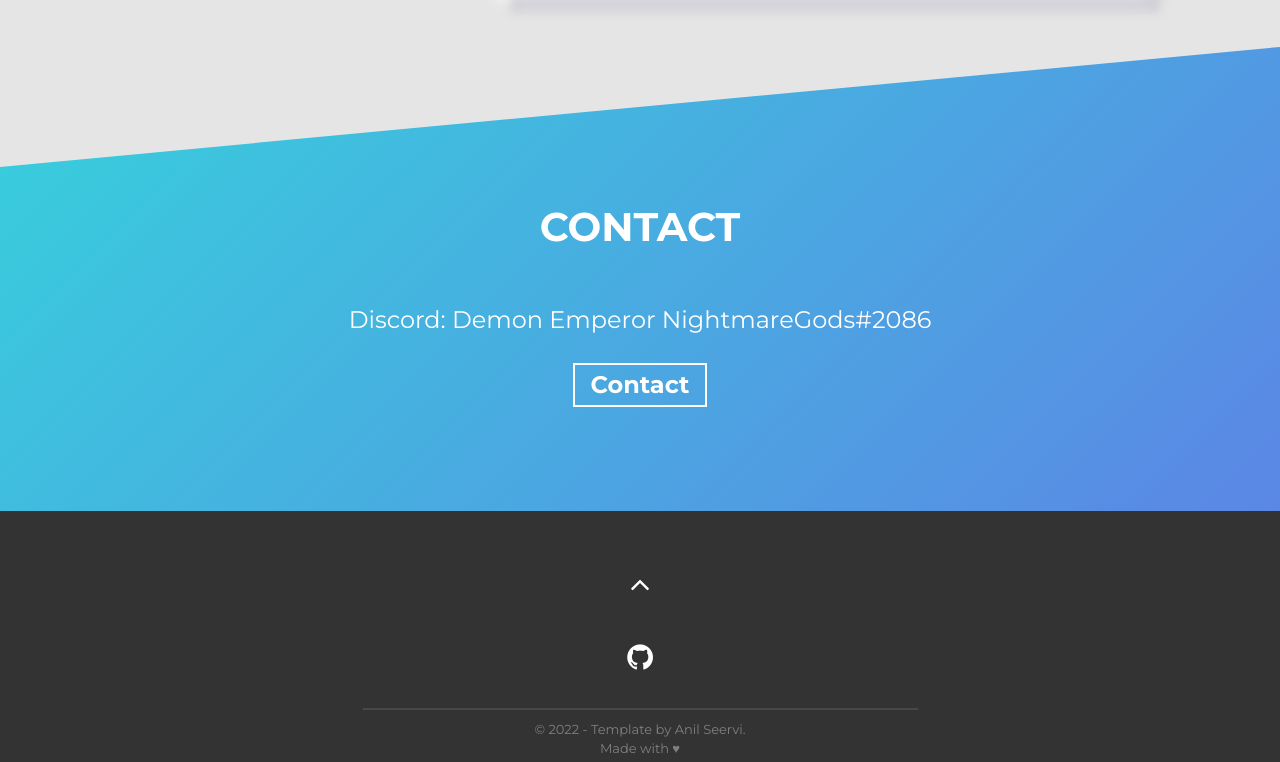
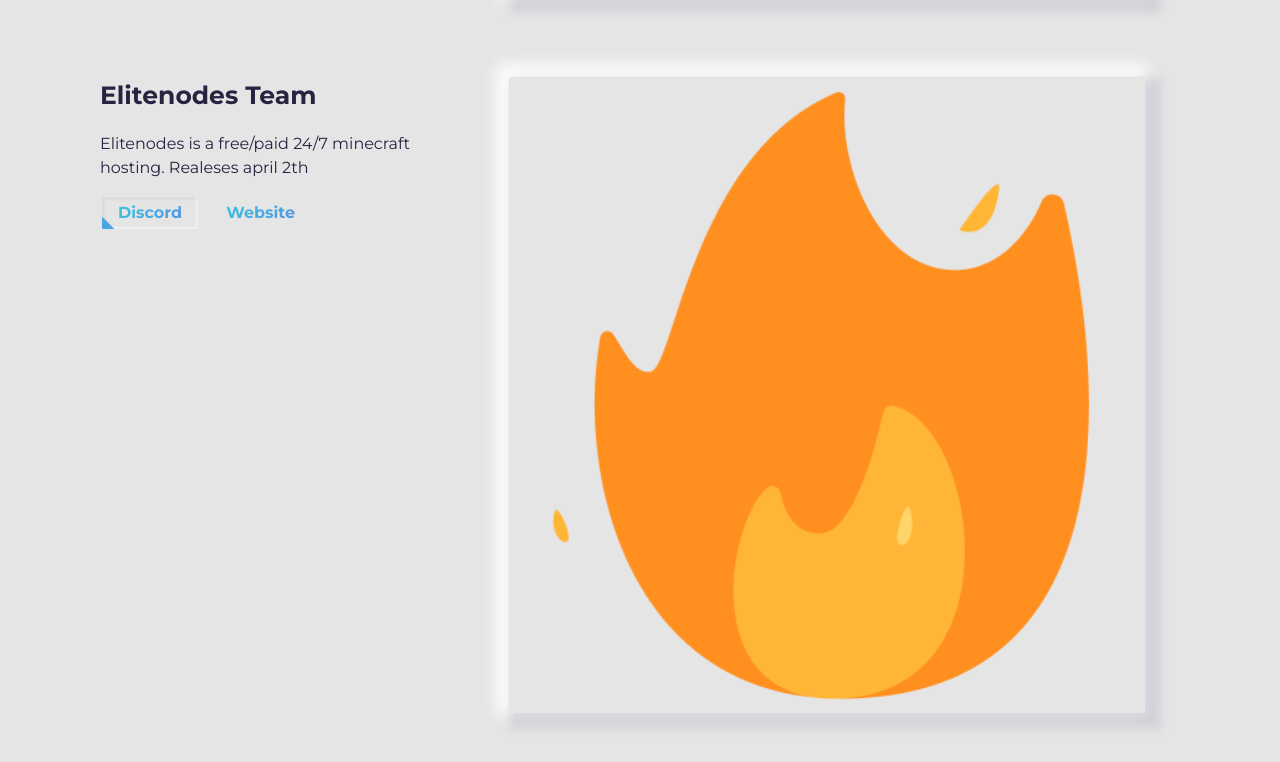
Before and after one commit to Nightmaregodss/portfolio, a plain HTML site: page index.html in a window 1280 px wide. Shown: the part 1865-2627 px from the top of the page. Drawn offline with Linux system fonts and the light colour scheme.

Commit message:
Update index.html

```diff
--- a/index.html
+++ b/index.html
@@ -25,7 +25,7 @@ Have fun creating your portfolio on this template!!! -->
     <meta name="description" content="Nightmaregods aka Demon | Developer" />
 
     <!-- Add a your png Logo to the assets folder and change the href attr accordingly  -->
-    <link rel="icon" type="image/png" href="./assets/devfolio-logo.png" />
+    <link rel="icon" type="image/png" href="./assets/profile.png" />
 
     <!-- Add your primary-theme color for the value of content -->
     <meta name="theme-color" content="#36d1dc" />
@@ -125,9 +125,9 @@ Have fun creating your portfolio on this template!!! -->
           </div>
           <div class="about-wrapper__info">
             <p class="about-wrapper__info-text">
-              Hello, I am a 13 year old buy and a Student & Developer. I am currently learning next.js.
+              Hello, I am a 13 year old boy and a Student & Developer. I am currently learning c++.
               I am a full stack Developer.
-              better about me soon
+              better about me soon as i am lazy to make. if you like to be my manager contact me using demon@dtnodes.cf or using discord Demon Emperor NightmareGods#2086
             </p>
             <span class="about-wrapper__cta">
               <a href="#" class="cta-btn cta-btn--resume">View Resume</a>
@@ -142,7 +142,7 @@ Have fun creating your portfolio on this template!!! -->
     <section id="projects">
       <div class="container">
         <div class="project-wrapper">
-          <h2 class="section-title dark-blue-text">Projects</h2>
+          <h2 class="section-title dark-blue-text">Projects And Positions</h2>
 
           <!-- Each .row is a project -->
           <article class="row">
@@ -177,6 +177,39 @@ Have fun creating your portfolio on this template!!! -->
               </a>
             </div>
           </article>
+
+        <article class="row">
+            <div class="project-wrapper__text">
+              <h3 class="project-wrapper__text-title">Elitenodes Team</h3>
+              <p class="project-wrapper__text-info">
+                Elitenodes is a free/paid 24/7 minecraft hosting. Realeses april 2th
+              </p>
+              <div class="project-wrapper__text-btns">
+                <a
+                  href="https://discord.gg/ScUzKDSn5p"
+                  target="_blank"
+                  rel="noopener noreferrer"
+                  class="cta-btn cta-btn--hero cta-btn--projects"
+                  >Discord</a
+                >
+                <a href="https://elitenodes.site" target="_blank" class="cta-btn text-color-main"
+                  >Website</a
+                >
+              </div>
+            </div>
+
+            <div class="project-wrapper__image">
+              <a href="#" target="_blank" rel="noopener noreferrer">
+                <div class="thumbnail rounded">
+                  <img
+                    src="./assets/devfolio-logo.png"
+                    class="img-fluid"
+                    alt="Project Image"
+                  />
+                </div>
+              </a>
+            </div>
+          </article>
           <!-- /END Project -->
 
           <!-- Each .row is a project -->
@@ -190,7 +223,7 @@ Have fun creating your portfolio on this template!!! -->
       <div class="container">
         <h2 class="section-title">Contact</h2>
         <div class="contact-wrapper">
-          <p class="contact-wrapper__text">Discord: Demon Emperor NightmareGods#2086</p>
+          <p class="contact-wrapper__text">Discord: Demon Emperor NightmareGods#2086. Email: demon@dtnodes.cf</p>
           <a href="https://discord.com/838359128295342100" class="cta-btn cta-btn--resume">Contact</a>
         </div>
       </div>
```
